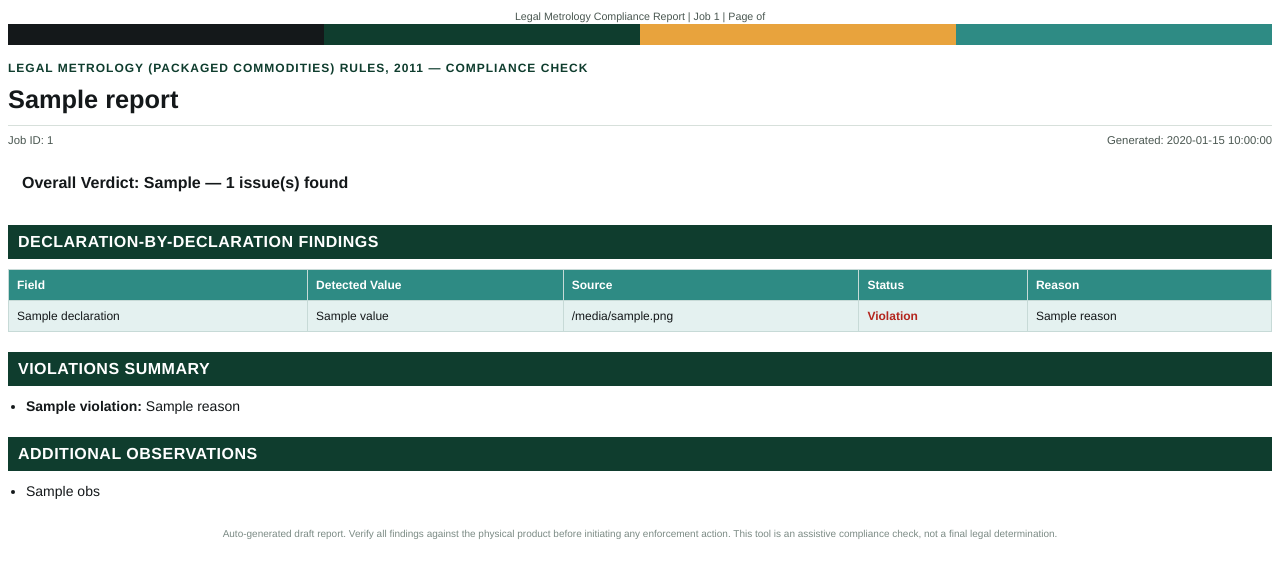
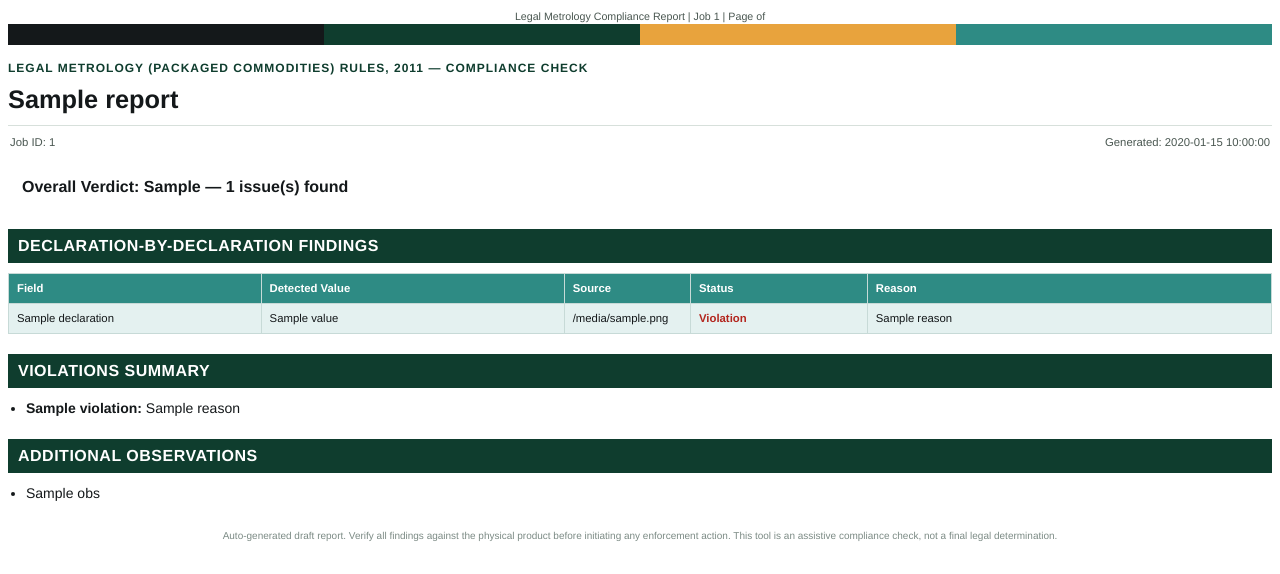
Before and after one commit to project-apex-00/legal-, a Flask app: template templates/report_template.html in a window 1280 px wide. Shown: the top 574 px of the page. Run offline with Flask 3, Linux system fonts and the light colour scheme; the template is opened without the code that fills it: most values are stand-ins (such as "Sample title", 1, 10 or a date in 2020).

Commit message:
Update report_template.html
changed the ui of pdf

```diff
--- a/templates/report_template.html
+++ b/templates/report_template.html
@@ -37,11 +37,16 @@
     text-transform: uppercase; font-weight: bold;
   }
   .header h1 { font-size: 19pt; margin: 4px 0 6px 0; color: #14181A; }
-  .meta {
-    font-size: 8.5pt; color: #4A5751; display: flex;
-    justify-content: space-between; margin-top: 6px;
-    border-top: 1px solid #D7E0DB; padding-top: 6px;
+  .meta-table {
+    width: 100%;
+    margin-top: 6px;
+    border-top: 1px solid #D7E0DB;
+    padding-top: 6px;
   }
+  .meta-table td {
+    font-size: 8.5pt; color: #4A5751; padding: 0; border: none;
+  }
+  .meta-table td.meta-right { text-align: right; }
 
   .verdict {
     margin-top: 12px;
@@ -62,11 +67,25 @@
   }
 
   table.decl {
-    width: 100%; border-collapse: collapse; margin-top: 6px;
+    width: 100%;
+    table-layout: fixed;
+    border-collapse: collapse;
+    margin-top: 6px;
   }
   table.decl th, table.decl td {
-    border: 1px solid #C7DAD7; padding: 6px 8px; font-size: 9pt; text-align: left;
+    border: 1px solid #C7DAD7;
+    padding: 6px 8px;
+    font-size: 8.5pt;
+    text-align: left;
+    vertical-align: top;
+    word-wrap: break-word;
+    overflow-wrap: break-word;
   }
+  table.decl col.col-field   { width: 20%; }
+  table.decl col.col-value   { width: 24%; }
+  table.decl col.col-source  { width: 10%; }
+  table.decl col.col-status  { width: 14%; }
+  table.decl col.col-reason  { width: 32%; }
   table.decl th { background-color: #2E8B84; color: #FFFFFF; font-weight: bold; }
   table.decl tr:nth-child(even) td { background-color: #E4F1F0; }
   .status-ok { color: #1E7A46; font-weight: bold; }
@@ -96,10 +115,10 @@
   <div class="header">
     <div class="org">Legal Metrology (Packaged Commodities) Rules, 2011 — Compliance Check</div>
     <h1>{{ report.product_name_guess }}</h1>
-    <div class="meta">
-      <span>Job ID: {{ report.job_id }}</span>
-      <span>Generated: {{ report.generated_on }}</span>
-    </div>
+    <table class="meta-table"><tr>
+      <td>Job ID: {{ report.job_id }}</td>
+      <td class="meta-right">Generated: {{ report.generated_on }}</td>
+    </tr></table>
   </div>
 
   <div class="verdict {{ report.overall_verdict }}">
@@ -109,6 +128,13 @@
 
   <h2 class="section">Declaration-by-Declaration Findings</h2>
   <table class="decl">
+    <colgroup>
+      <col class="col-field">
+      <col class="col-value">
+      <col class="col-source">
+      <col class="col-status">
+      <col class="col-reason">
+    </colgroup>
     <tr><th>Field</th><th>Detected Value</th><th>Source</th><th>Status</th><th>Reason</th></tr>
     {% for d in report.declarations %}
     <tr>
```
